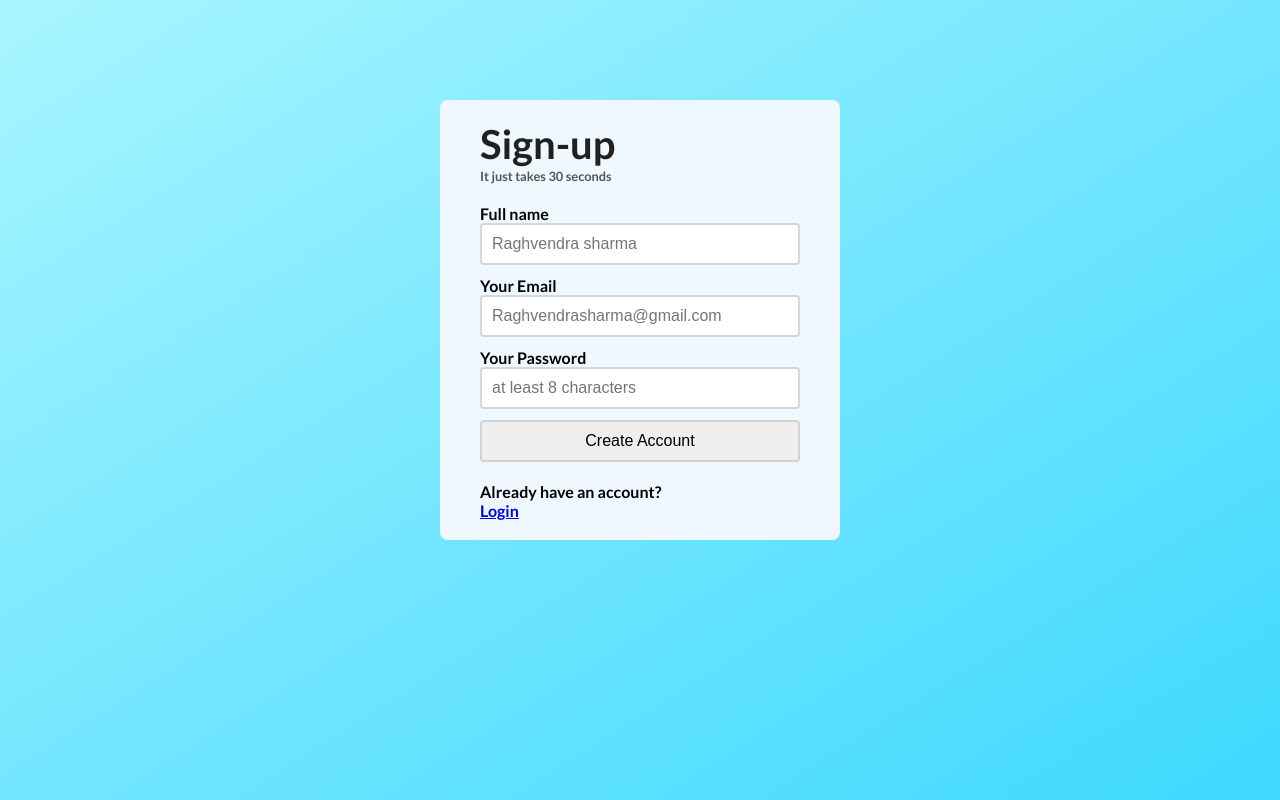
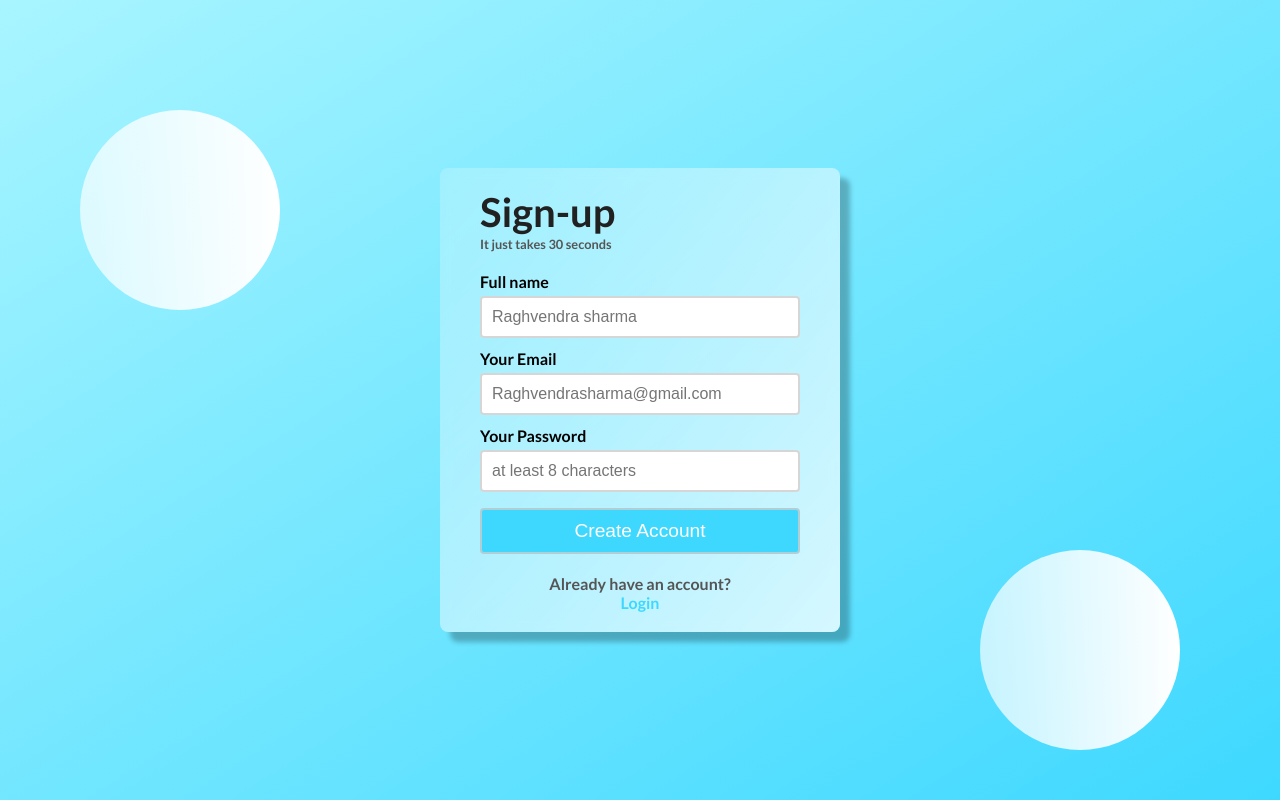
Before and after one commit to 0raghvendrasharma/css_mini, a plain HTML site: page index.html in a window 1280 px wide. Drawn offline with Linux system fonts and the light colour scheme.

Commit message:
added glasomaorphic design

```diff
--- a/index.html
+++ b/index.html
@@ -39,6 +39,7 @@
                 <p>Already have an account? <br><a href="#">Login</a></p>
             </footer>
         </div>
+        <div class="circle c1"></div>
+        <div class="circle c2"></div>
     </div>
-</body>
 </html>
--- a/style.css
+++ b/style.css
@@ -19,11 +19,18 @@ body{
     width: 400px;
     margin: 0 auto;
     position: relative;
-    top:40%;
+    top:50%;
     transform:translateY(-50%);
     padding: 20px 40px;
-    background-color: aliceblue;
+    background: linear-gradient(to top left,rgba(255, 255, 255, 0.753),#ffffff33);
+    backdrop-filter: blur(6px);
+    /* border : 1px solid #000000; */
     border-radius: 8px;
+    box-shadow: 10px 10px 5px rgba(0, 0, 0, 0.255);
+    /* border: 1px solid #000000;
+    border-radius: 8px;
+    box-sizing: border-box; */
+    z-index: 2;
 }
 
 .signup-header h1{
@@ -43,6 +50,7 @@ body{
 }
 .signup-body p label{
     display: block;
+    font-weight: bold;
 }
 .signup-body p input{
     width: 100%;
@@ -50,4 +58,46 @@ body{
     border: 2px solid #cccc;
     border-radius: 4px;
     font-size: 1rem;
+    margin-top: 5px;
 }
+
+.signup-body p input[type="submit"]{
+    background-color: #3ed8ff;
+    color: white;
+    font-size: 1.2rem;
+    cursor: pointer;
+    transition: 0.3s;
+}
+
+.signup-body p input[type="submit"]:hover{
+    background-color: #000505;
+}
+
+.signup-footer p{
+    color : #555;
+    text-align: center;
+}
+
+.signup-footer p a{
+    color: #3ed8ff;
+    text-decoration: none;
+    text-align: left;
+}
+
+.circle{
+    width: 200px;
+    height: 200px;
+    border-radius: 100px;
+    background: linear-gradient(to right,#ffffffaa,#ffffffff);
+    position: absolute;
+}
+
+.c1{
+    top: 110px;
+    left: 80px
+}
+
+.c2{
+    bottom: 50px;
+    right: 100px;
+}
```
